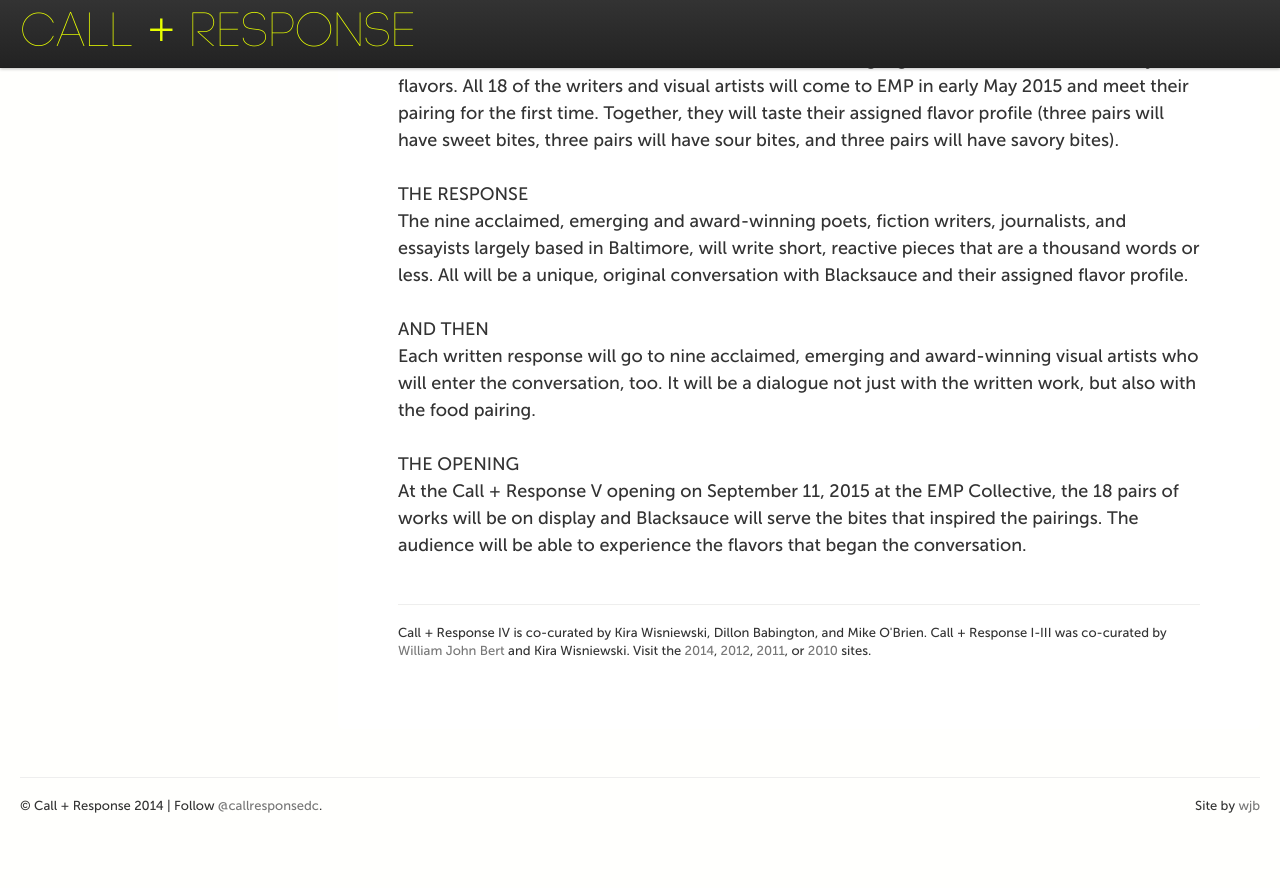
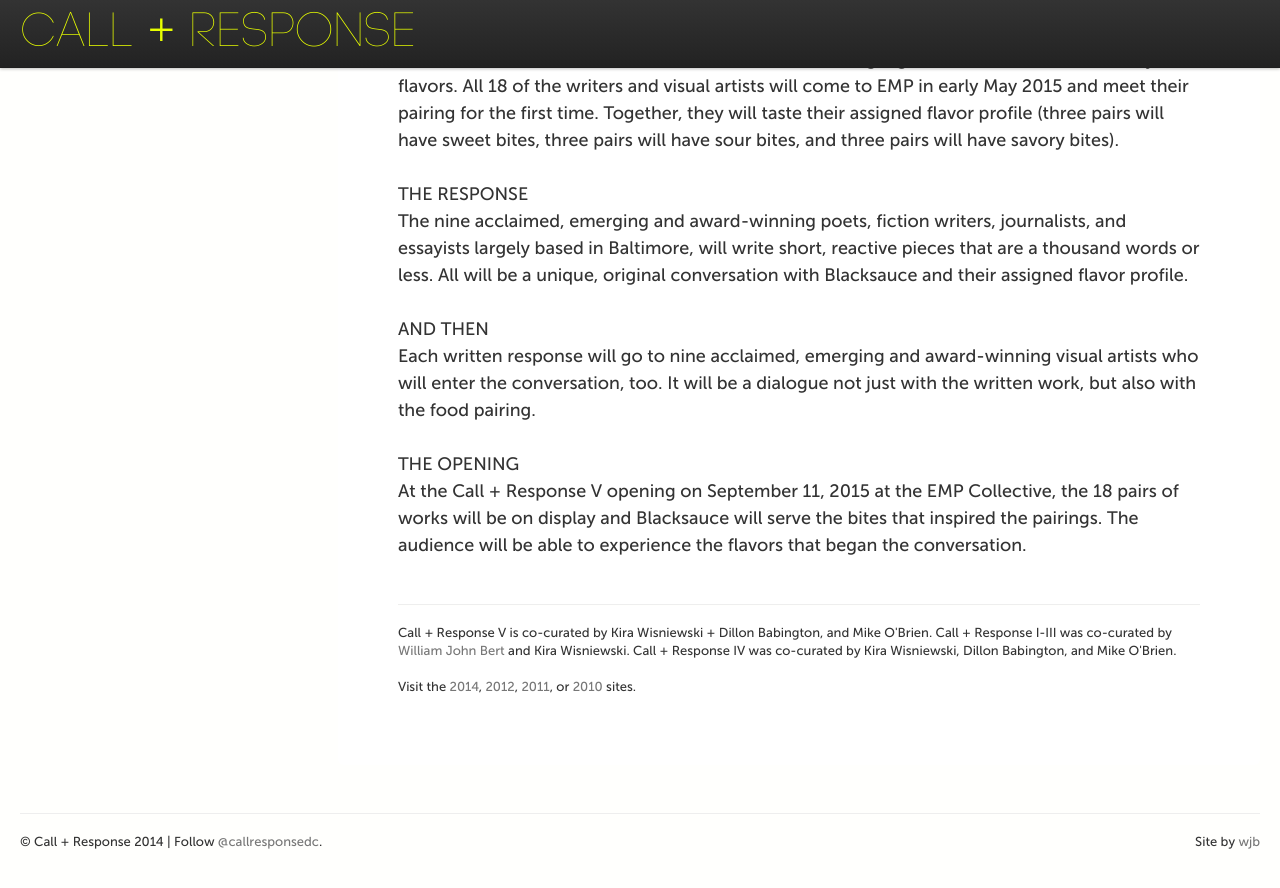
Before and after one commit to callandresponsedc/callandresponsedc, a Jekyll site: the page built from about/index.html, in a window 1280 px wide and 900 px high, scrolled down 520 px. Shown: the top 888 px of the window. Built offline with Jekyll 4.4.1, drawn with Linux system fonts in a browser that asks for light colours; Markdown is read by kramdown in place of the engine named in the settings; comment, search, counter and statistics services are not loaded; before the commit the page ends 1384 px from its top, so only the background shows below that.

Commit message:
Update index.html

```diff
--- a/about/index.html
+++ b/about/index.html
@@ -23,13 +23,14 @@ THE OPENING <br/>
 At the Call + Response V opening on September 11, 2015 at the EMP Collective, the 18 pairs of works will be on display and Blacksauce will serve the bites that inspired the pairings. The audience will be able to experience the flavors that began the conversation.
  <br/> <br/>
 <hr>
-  Call + Response IV is co-curated
-  by Kira Wisniewski, Dillon Babington, and Mike O'Brien.
+  Call + Response V is co-curated
+  by Kira Wisniewski + Dillon Babington, and Mike O'Brien.
 
   Call + Response I-III was co-curated by
   <a href="http://www.williamjohnbert.com/">William John Bert
   </a> and Kira
-  Wisniewski. Visit
+  Wisniewski. Call + Response IV was co-curated by Kira Wisniewski, Dillon Babington, and Mike O'Brien.
+<br/><br/>Visit
   the
   <a href="/2014">2014</a>,
   <a href="/2012">2012</a>,
```
